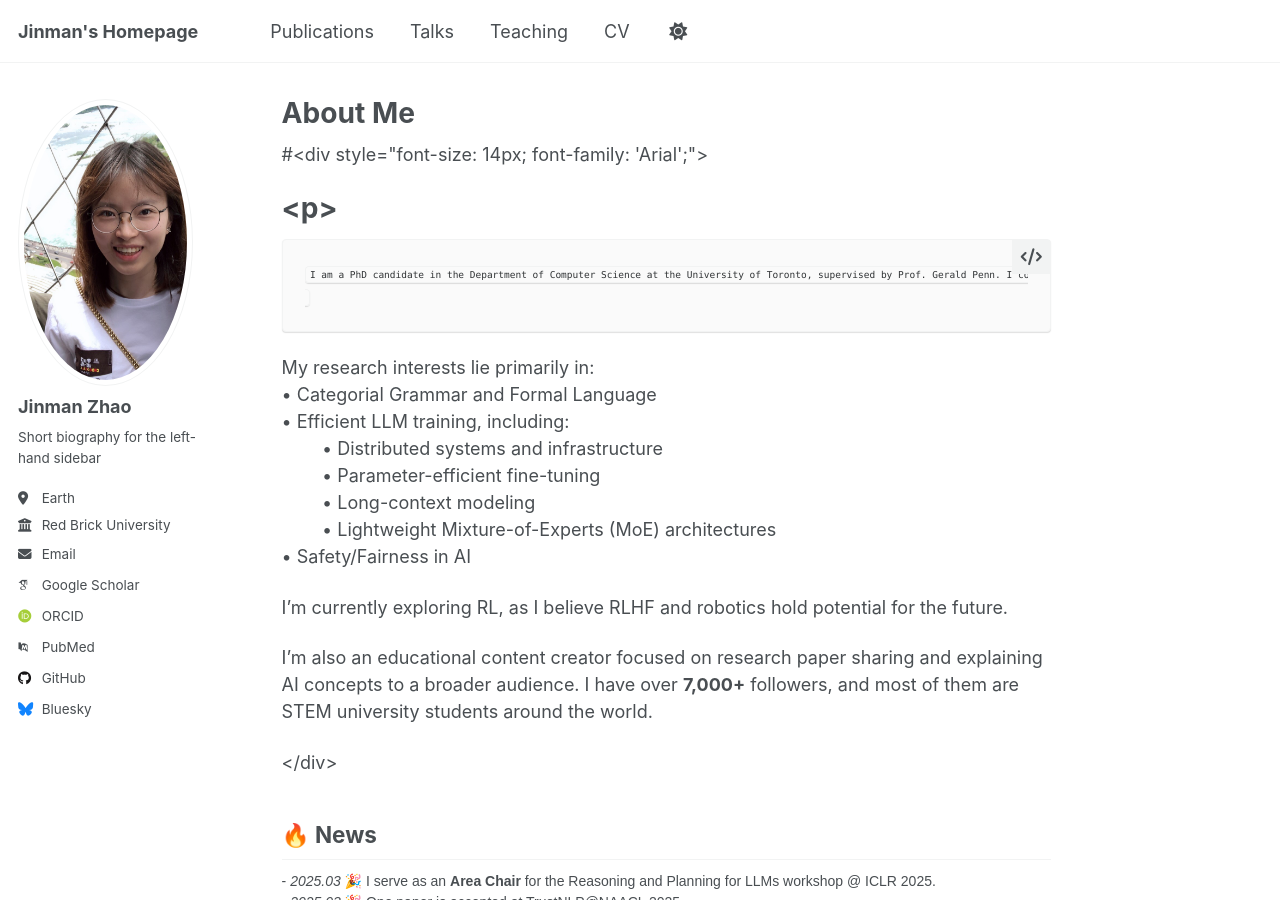
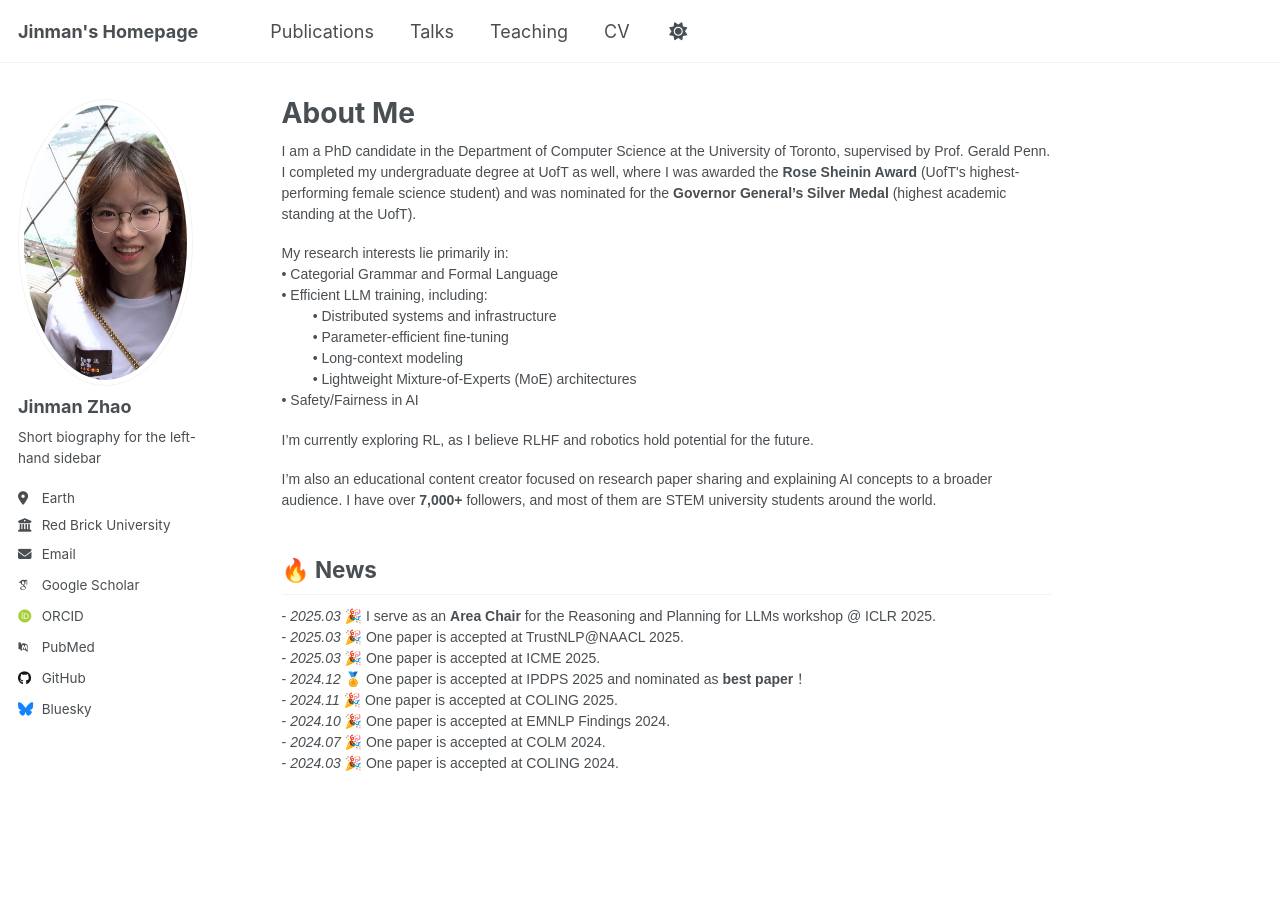
Before and after one commit to zhaojinm/zhaojinm.github.io, a Jekyll site: the page built from _pages/about.md, in a window 1280 px wide and 900 px high. Built offline with Jekyll 4.4.1, drawn with Linux system fonts in a browser that asks for light colours; some web fonts are replaced.

Commit message:
Update about.md

```diff
--- a/_pages/about.md
+++ b/_pages/about.md
@@ -7,10 +7,10 @@ redirect_from:
   - /about.html
 ---
 
-#<div style="font-size: 14px; font-family: 'Arial';">
-#  <p>
+<div style="font-size: 14px; font-family: 'Arial';">
+  <p>
     I am a PhD candidate in the Department of Computer Science at the University of Toronto, supervised by Prof. Gerald Penn. I completed my undergraduate degree at UofT as well, where I was awarded the <strong>Rose Sheinin Award</strong> (UofT's highest-performing female science student) and was nominated for the <strong>Governor General’s Silver Medal</strong> (highest academic standing at the UofT).
-#  </p>
+  </p>
 
 <p>
   My research interests lie primarily in:
```
